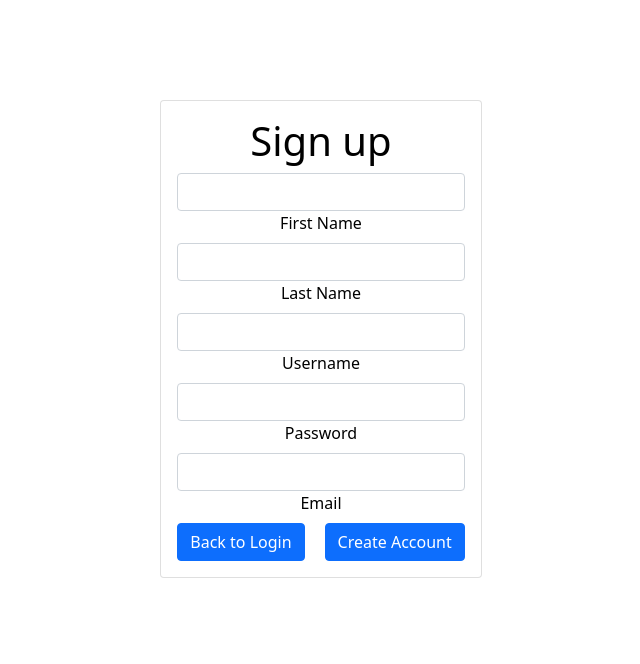
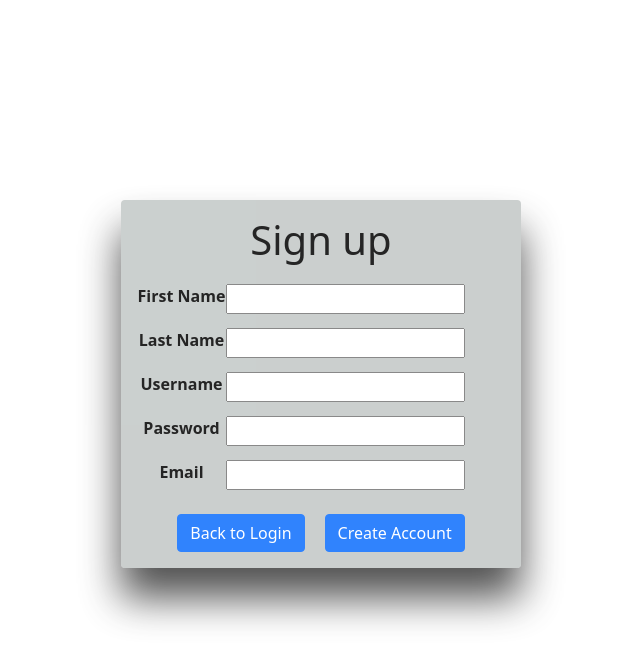
Before and after one commit to alexjohnson9551/Project2-Quick-Address, a React (Create React App) app in the folder Frontend/proj2front/: page / in a window 1280 px wide. Both pictures are taken after a click on the button "Sign Up". Shown: the top 664 px of the page, without its empty margins (319-959 px from the left). Built offline with nearby package versions, Linux system fonts and the light colour scheme.

Commit message:
Major styling on Registration page. Styling pretty much done, needs front validation, axios should be ready to go to back end...

```diff
--- a/Frontend/proj2front/package.json
+++ b/Frontend/proj2front/package.json
@@ -9,6 +9,7 @@
         "@types/jest": "^26.0.15",
         "@types/node": "^12.0.0",
         "@types/react-dom": "^17.0.0",
+        "axios": "^0.22.0",
         "bootstrap": "^5.1.1",
         "react": "^17.0.2",
         "react-bootstrap": "^2.0.0-rc.0",
--- a/Frontend/proj2front/src/components/Registration/Registration.tsx
+++ b/Frontend/proj2front/src/components/Registration/Registration.tsx
@@ -1,16 +1,8 @@
 
 import React, { useState } from 'react';
+import axios from 'axios';
 import { Button } from 'react-bootstrap';
 import './RegistrationStyle.css'
-
-
-const Registration = (props: any) => (
-  <div>
-    Registration Component
-    <br />
-    <Button onClick={() => props.nextPageHandler("Login")}>Back to Login</Button>
-  </div>
-);
 
 const RegPage = (props: any) => {
   const propsClick = props.onclick;
@@ -46,16 +38,56 @@ const RegPage = (props: any) => {
     console.log(userEmail);
   }
 
-  function funn()
+  function sendToDB()
   {
+    //Gonna have axios in here and the body should be an obj
+    //that has all the user properties
     console.log(userFirstname);
     console.log(userLastname);
     console.log(userName);
     console.log(userPass);
     console.log(userEmail);
+
+    let toSend = {
+      firstname: userFirstname,
+      lastname: userLastname,
+      username: userName,
+      password: userPass,
+      email: userEmail,
+      method: "POST"
+    };
+
+    let json = JSON.stringify(toSend);
+
+    console.log("POST WITH AXIOS!Sending:" + json);
+
+    axios.post(
+      'http://localhost:8080/Project2/LoginServlet',
+      json,
+
+      {withCredentials: true,},).then(  //Do I need withCredentials since this is a registration page
+          res => {
+
+            console.log("DATA:"+res);
+
+            console.log("DATA0:"+res.data)
+
+        })
+        .catch((err) => {
+          console.log({err});
+          alert(err.response);
+        });
+
+        props.nextPageHandler("Login")
   }
+
+  function funn(){
+    alert("onClick needs to be changed to sendToDB() once back-end is setup")
+    props.nextPageHandler("Login")
+  }
+
   return (
-    <div className="container custom">
+    <div className="container custom fade-in">
       <div className="d-flex justify-content-center align-items-center h-50">
 
         <div className="card text-black">
@@ -65,34 +97,38 @@ const RegPage = (props: any) => {
 
               <form className="">
 
-                <div className="">
-                  <input type="text" id="" className="form-control" value={userFirstname} onChange={firstnameChangeHandler}/>
-                  <label className="form-label">First Name</label>
+                <div className="inputStyle">
+                  <label>First Name</label>
+                  <input type="text" id="" className="test" value={userFirstname} onChange={firstnameChangeHandler}/>
+
                 </div>
 
-                <div className="">
-                  <input type="text" id="" className="form-control" value={userLastname} onChange={lastnameChangeHandler}/>
-                  <label className="form-label">Last Name</label>
+                <div className="inputStyle">
+                  <label>Last Name</label>
+                  <input type="text" id="" className="test" value={userLastname} onChange={lastnameChangeHandler}/>
+
                 </div>
 
-                <div className="">
-                  <input type="text" id="" className="form-control" value={userName} onChange={userNameChangeHandler}/>
-                  <label className="form-label">Username</label>
+                <div className="inputStyle">
+                  <label className="">Username</label>
+                  <input type="text" id="" className="test" value={userName} onChange={userNameChangeHandler}/>
+
                 </div>
 
-                <div className="">
-                  <input type="password" id="" className="form-control" value={userPass} onChange={passChangeHandler}/>
-                  <label className="form-label">Password</label>
+                <div className="inputStyle">
+                  <label className="">Password</label>
+                  <input type="password" id="" className="test" value={userPass} onChange={passChangeHandler}/>
+
                 </div>
 
-                <div className="">
-                  <input type="email" id="" className="form-control" value={userEmail} onChange={emailChangeHandler}/>
-                  <label className="form-label">Email</label>
+                <div className="inputStyle">
+                  <label className="">Email</label>
+                  <input type="email" id="" className="test" value={userEmail} onChange={emailChangeHandler}/>
                 </div>
 
-                <div className="d-flex justify-content-center">
+                <div className="d-flex justify-content-center buttons">
                   <Button onClick={() => props.nextPageHandler("Login")}>Back to Login</Button>
-                  <Button className="btnStyle" onClick={() => funn()} >Create Account</Button>
+                  <Button className="btnStyle" onClick={() => funn()}>Create Account</Button>
                 </div>
 
               </form>
--- a/Frontend/proj2front/src/components/Registration/RegistrationStyle.css
+++ b/Frontend/proj2front/src/components/Registration/RegistrationStyle.css
@@ -1,8 +1,99 @@
 .custom {
-    margin-top: 100px;
+    margin-top: 200px;
     max-width: 50%;
+}
+
+.card {
+    height: auto;
+    margin-top: auto;
+    margin-bottom: auto;
+    width: 400px;
+    background-color: rgba(133, 144, 142, 0.5) !important;
+    border: none !important;
+    box-shadow: 0 30px 40px rgba(0, 0, 0, .8);
+    font-weight: bold;
+}
+
+.card p {
+    color: black;
+}
+
+.inputStyle {
+    margin-top: 20px;
+    width: auto;
+}
+
+.test {
+    float: right;
+    margin-right: 40px;
+}
+
+.buttons {
+    margin-top: 30px;
 }
 
 .btnStyle {
     margin-left: 20px;
 }
+
+
+/* This can be used anywhere by copying the code below and using .fade-in on any div */
+
+
+/* VVVVVVVVVVVVVVVVVVVVVVVVVVVVVVVVVVVVVVVVVVVVVVVVVVVVVVVVVVVVV CSS ELEMENTS TO FADE IN THE CARD VVVVVVVVVVVVVVVVVVVVVVVVVVVVVVVVVVVVVVVVVVVVVVVVVVVVVVVVVVVVV*/
+
+.fade-in {
+    animation: fadeIn 5s;
+    -webkit-animation: fadeIn 5s;
+    -moz-animation: fadeIn 5s;
+    -o-animation: fadeIn 5s;
+    -ms-animation: fadeIn 5s;
+}
+
+@keyframes fadeIn {
+    0% {
+        opacity: 0;
+    }
+    100% {
+        opacity: 1;
+    }
+}
+
+@-moz-keyframes fadeIn {
+    0% {
+        opacity: 0;
+    }
+    100% {
+        opacity: 1;
+    }
+}
+
+@-webkit-keyframes fadeIn {
+    0% {
+        opacity: 0;
+    }
+    100% {
+        opacity: 1;
+    }
+}
+
+@-o-keyframes fadeIn {
+    0% {
+        opacity: 0;
+    }
+    100% {
+        opacity: 1;
+    }
+}
+
+@-ms-keyframes fadeIn {
+    0% {
+        opacity: 0;
+    }
+    100% {
+        opacity: 1;
+    }
+}
+
+
+/* ^^^^^^^^^^^^^^^^^^^^^^^^^^^^^^^^^^^^^^^^^^^^^^^^^^^^^^^^^^^^^^^ CSS ELEMENTS TO FADE IN THE CARD ^^^^^^^^^^^^^^^^^^^^^^^^^^^^^^^^^^^^^^^^^^^^^^^^^^^^^^^^^^^^^^^*/
```
Also changed, not shown: 2 other files (tests, documents, lock files or other folders).
